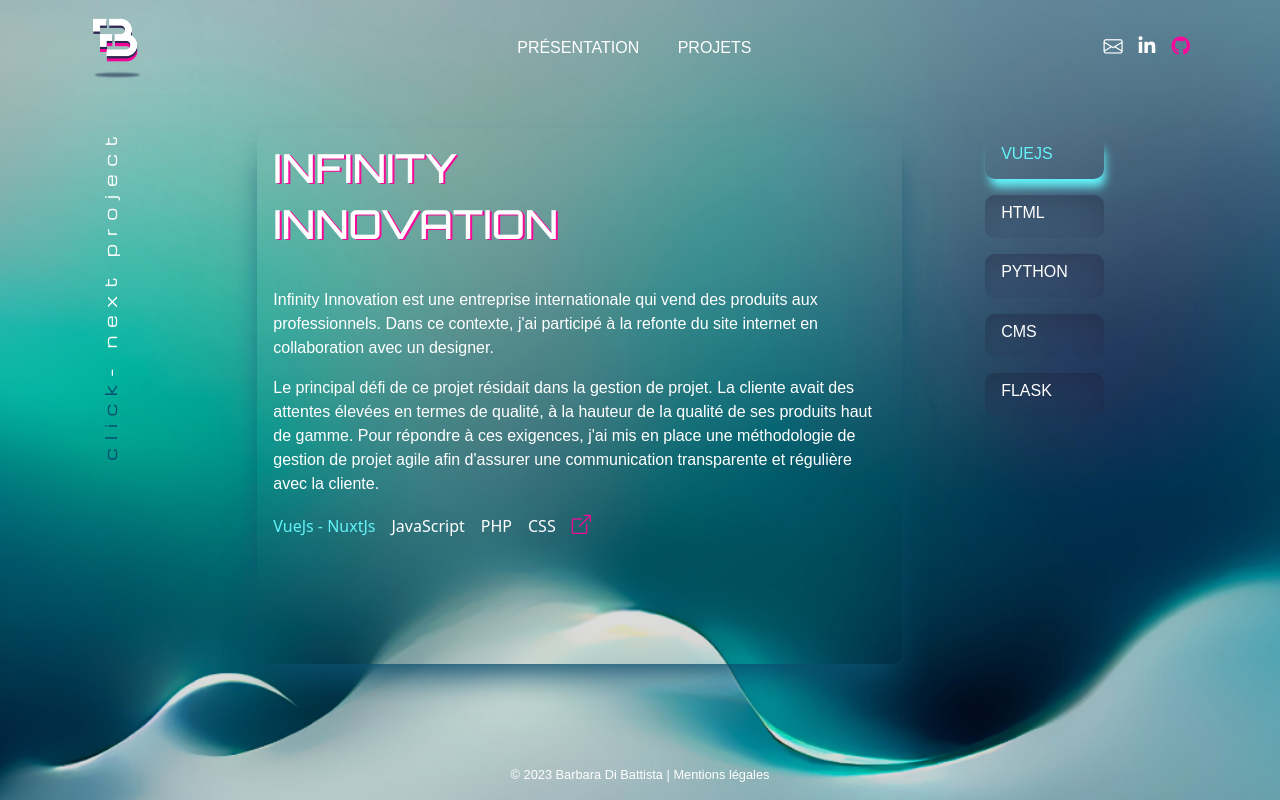
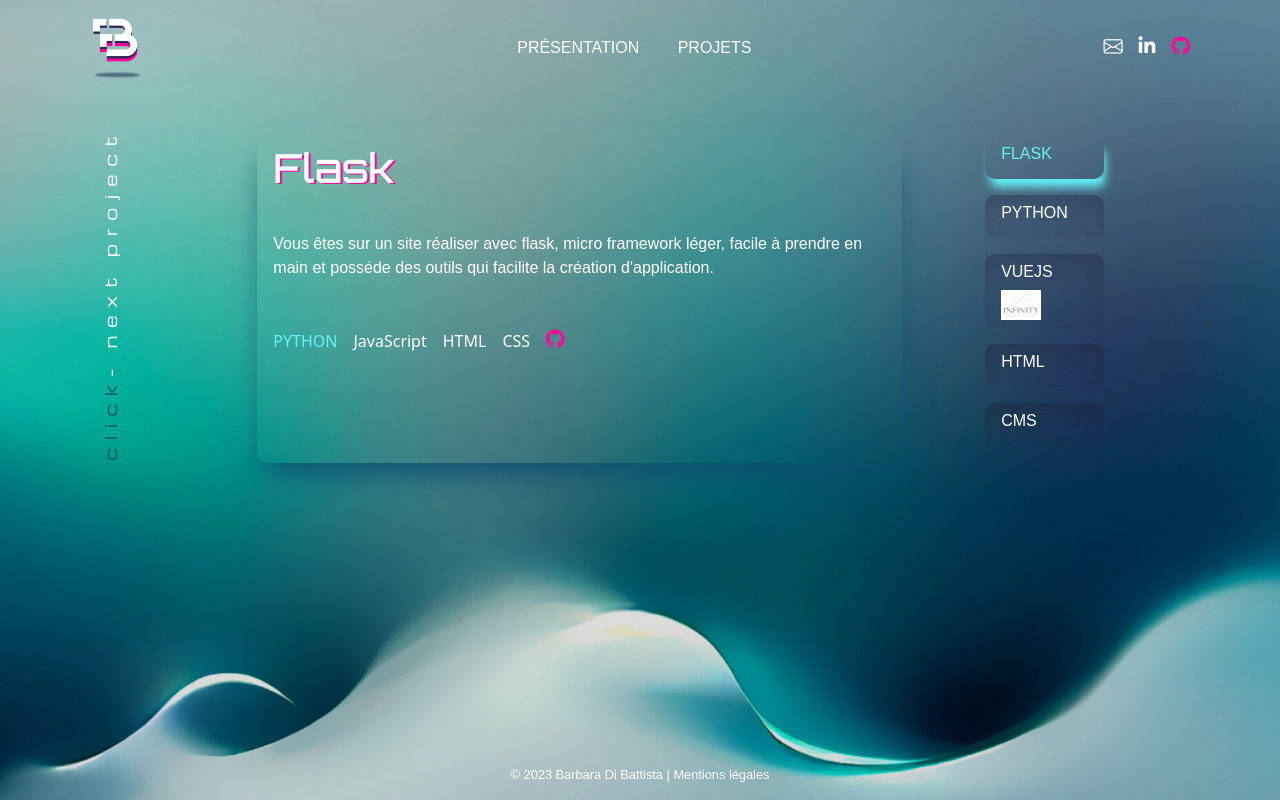
Before and after one commit to dibattista/di-battista-barbara-public, a Flask app: page /projets in a window 1280 px wide. Run offline with Flask 3, Linux system fonts and the light colour scheme; some libraries are stand-ins or nearby versions; some web fonts are replaced.

Commit message:
page-projet resize height

```diff
--- a/static/css/style.css
+++ b/static/css/style.css
@@ -257,7 +257,7 @@ a:hover .i-highlight-color {
 .bg-content-project {
   padding: 0 !important;
   margin: 0 !important;
-  height: 67vh;
+  height: auto;
   max-width: 100% !important;
   border-radius: 10px !important;
   /* box-shadow: rgb(99, 243, 249) 0px 20px 30px -10px; */
--- a/templates/projets.html
+++ b/templates/projets.html
@@ -25,30 +25,16 @@
                       data-bs-target="#content-link1"
                       role="tab"
                       aria-controls="content-link1"
-                      aria-selected="true">
-                      <h6>VUEJS</h6>
-                      <!-- <h6>Infinity Innovation</h6> -->
-                    </a>
-                  </li>
-                  <li class="nav-item">
-                    <a
-                      class="nav-link mb-3""
-                      id="content-link2-tab"
-                      data-bs-toggle="tab"
-                      data-bs-target="#content-link2"
-                      role="tab"
-                      aria-controls="content-link2"
                       aria-selected="false">
-                      <h6>HTML</h6>
-                      <!-- <h6>Votre réflexologue</h6> -->
+                      <h6>FLASK</h6>
                     </a>
                   </li>
                   <li class="nav-item">
                     <a
                       class="nav-link mb-3"
-                      id="content-link3-tab"
+                      id="content-link2-tab"
                       data-bs-toggle="tab"
-                      data-bs-target="#content-link3"
+                      data-bs-target="#content-link2"
                       role="tab"
                       aria-controls="content-link2"
                       aria-selected="false">
@@ -59,14 +45,30 @@
                   <li class="nav-item">
                     <a
                       class="nav-link mb-3"
+                      id="content-link3-tab"
+                      data-bs-toggle="tab"
+                      data-bs-target="#content-link3"
+                      role="tab"
+                      aria-controls="content-link3"
+                      aria-selected="true">
+                      <h6>
+                        VUEJS
+                      </h6>
+                      <img class="img-navbar-brand" src="{{url_for('static', filename='/images/infinity.png')}}" width="40" height="30" alt=''>
+                      <!-- <h6>Infinity Innovation</h6> -->
+                    </a>
+                  </li>
+                  <li class="nav-item">
+                    <a
+                      class="nav-link mb-3""
                       id="content-link4-tab"
                       data-bs-toggle="tab"
                       data-bs-target="#content-link4"
                       role="tab"
                       aria-controls="content-link4"
                       aria-selected="false">
-                      <h6>CMS</h6>
-                      <!-- <h6>Multiple projets</h6> -->
+                      <h6>HTML</h6>
+                      <!-- <h6>Votre réflexologue</h6> -->
                     </a>
                   </li>
                   <li class="nav-item">
@@ -78,8 +80,9 @@
                       role="tab"
                       aria-controls="content-link5"
                       aria-selected="false">
-                      <h6>FLASK</h6>
-                      <!-- <h6>BDB</h6> -->
+                      <h6>CMS
+                      </h6>
+                      <!-- <h6>Multiple projets</h6> -->
                     </a>
                   </li>
                 </ul>
@@ -90,8 +93,27 @@
                 <!-- Tab content project -->
                 <div class="tab-content" id="projectTabContent">
                   <div class="tab-pane fade show active" id="content-link1" role="tabpanel" aria-labelledby="content-link1-tab">
+                    <h1 class="h1-projet">Flask</h1>
+                    <div class="row space-row-2"></div>
+                    <p>Vous êtes sur un site réaliser avec flask, micro framework léger, facile à prendre en main et posséde des outils qui facilite la création d'application.</p>
+                    <div class="row space-row-2"></div>
+                    <ul class="d-flex justify-content align-items-center">
+                      <li class="pe-3"><span class="div-span-strength-color">PYTHON</span></li>
+                      <li class="pe-3">JavaScript</li>
+                      <li class="pe-3">HTML</li>
+                      <li class="pe-3">CSS</li>
+                      <li>
+                        <a href="https://github.com/dibattista/di-battista-barbara" target="_blank">
+                          <i class="fab fa-github i-size-custom i-highlight-color"></i>
+                        </a>
+                      </li>
+                    </ul>
+                  </div>
+                  <div class="tab-pane fade" id="content-link3" role="tabpanel" aria-labelledby="content-link3-tab">
                     <h1 class="h1-projet">INFINITY</h1>
-                    <h1 class="h1-projet">INNOVATION</h1>
+                    <h1 class="h1-projet">INNOVATION
+                      <img class="img-navbar-brand" src="{{url_for('static', filename='/images/favicon-infinity-innovation.png')}}" width="30" height="30" alt=''>
+                    </h1>
                     <div class="row space-row-2"></div>
                     <P class="p-projet">Infinity Innovation est une entreprise internationale qui vend des produits aux professionnels. Dans ce contexte, j'ai participé à la refonte du site internet en collaboration avec un designer.
                     </P>
@@ -109,7 +131,7 @@
                       </li>
                     </ul>
                   </div>
-                  <div class="tab-pane fade" id="content-link2" role="tabpanel" aria-labelledby="content-link2-tab">
+                  <div class="tab-pane fade" id="content-link4" role="tabpanel" aria-labelledby="content-link4-tab">
                     <h1 class="h1-projet">VOTRE</h1>
                     <h1 class="h1-projet">RÉFLEXOLOGUE</h1>
                     <div class="row space-row-2"></div>
@@ -129,7 +151,7 @@
                       </li>
                     </ul>
                   </div>
-                  <div class="tab-pane fade" id="content-link3" role="tabpanel" aria-labelledby="content-link3-tab">
+                  <div class="tab-pane fade" id="content-link2" role="tabpanel" aria-labelledby="content-link2-tab">
                     <h1 class="h1-projet">OC</h1>
                     <h1 class="h1-projet">Projet-5</h1>
                     <div class="row space-row-2"></div>
@@ -148,44 +170,34 @@
                       </li>
                     </ul>
                   </div>
-                  <div class="tab-pane fade" id="content-link4" role="tabpanel" aria-labelledby="content-link4-tab">
+                  <div class="tab-pane fade" id="content-link5" role="tabpanel" aria-labelledby="content-link5-tab">
                     <h1 class="h1-projet">Projets</h1>
                     <h1 class="h1-projet">CMS</h1>
                     <div class="row space-row-2"></div>
                     <p>A l'écoute de mes clients et de leurs attentes en thermes de temps et budjets, le CMS Wordpress est un outil qui à permis à mon auto-entreprise de répondre à une demande.</p>
                     <p>A la recherche d'une vision globale du monde l'informatique et des demandes clients, je resort enriché de cette expérience.</p>
-                    <div class="row space-row-2"></div>
-                    <ul class="d-flex justify-content align-items-center">
-                      <li class="pe-3"><a href="https://univers-pods.com/" target="_blank">Univers-Pods</a>
+                    <div class="row">
+                      <div class="col-6" class="pe-3">
+                        <a href="https://univers-pods.com/" target="_blank">Univers-Pods</a>
+                        <br>
                         <i class="bi bi-box-arrow-up-right i-highlight-color i-size-custom"></i>
-                      </li>
-                      <li class="pe-3"><a href="https://harmoniedetente.fr" target="_blank">Harmonie Détente</a>
+                      </div>
+                      <div class="col-6" class="pe-3">
+                        <a href="https://harmoniedetente.fr" target="_blank">Harmonie Détente</a>
+                        <br>
                         <i class="bi bi-box-arrow-up-right i-highlight-color i-size-custom"></i>
-                      </li>
-                      <li class="pe-3"><a href="https://rambolikids.org/" target="_blank">Rambolikids</a>
+                      </div>
+                      <div class="col-6" class="pe-3">
+                        <a href="https://rambolikids.org/" target="_blank">Rambolikids</a>
+                        <br>
                         <i class="bi bi-box-arrow-up-right i-highlight-color i-size-custom"></i>
-                      </li>
-                      <li class="pe-3"><a href="" target="_blank">En cours : Laura Thévenon</a>
+                      </div>
+                      <div class="col-6" class="pe-3">
+                        <a href="" target="_blank">En cours : Laura Thévenon</a>
+                        <br>
                         <i class="bi bi-box-arrow-up-right i-highlight-color i-size-custom"></i>
-                      </li>
-                    </ul>
-                  </div>
-                  <div class="tab-pane fade" id="content-link5" role="tabpanel" aria-labelledby="content-link5-tab">
-                    <h1 class="h1-projet">Flask</h1>
-                    <div class="row space-row-2"></div>
-                    <p>Vous êtes sur un site réaliser avec flask, micro framework léger, facile à prendre en main et posséde des outils qui facilite la création d'application.</p>
-                    <div class="row space-row-2"></div>
-                    <ul class="d-flex justify-content align-items-center">
-                      <li class="pe-3"><span class="div-span-strength-color">PYTHON</span></li>
-                      <li class="pe-3">JavaScript</li>
-                      <li class="pe-3">HTML</li>
-                      <li class="pe-3">CSS</li>
-                      <li>
-                        <a href="https://github.com/dibattista/di-battista-barbara" target="_blank">
-                          <i class="fab fa-github i-size-custom i-highlight-color"></i>
-                        </a>
-                      </li>
-                    </ul>
+                      </div>
+                    </div>
                   </div>
                 </div>
                 <!-- END Tab content project -->
```
Also changed, not shown: static/images/favicon-infinity-innovation.png (added), static/images/infinity.png (added), 2 other files.
